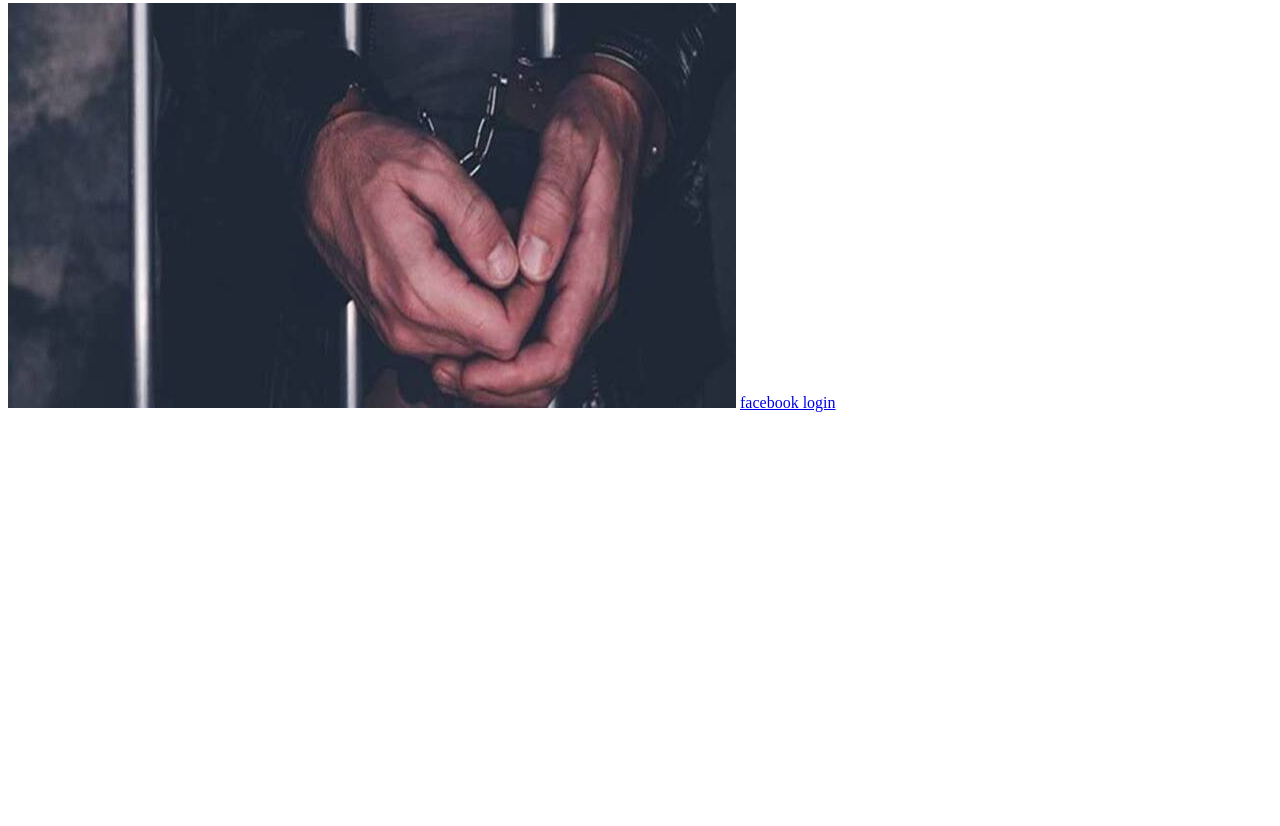
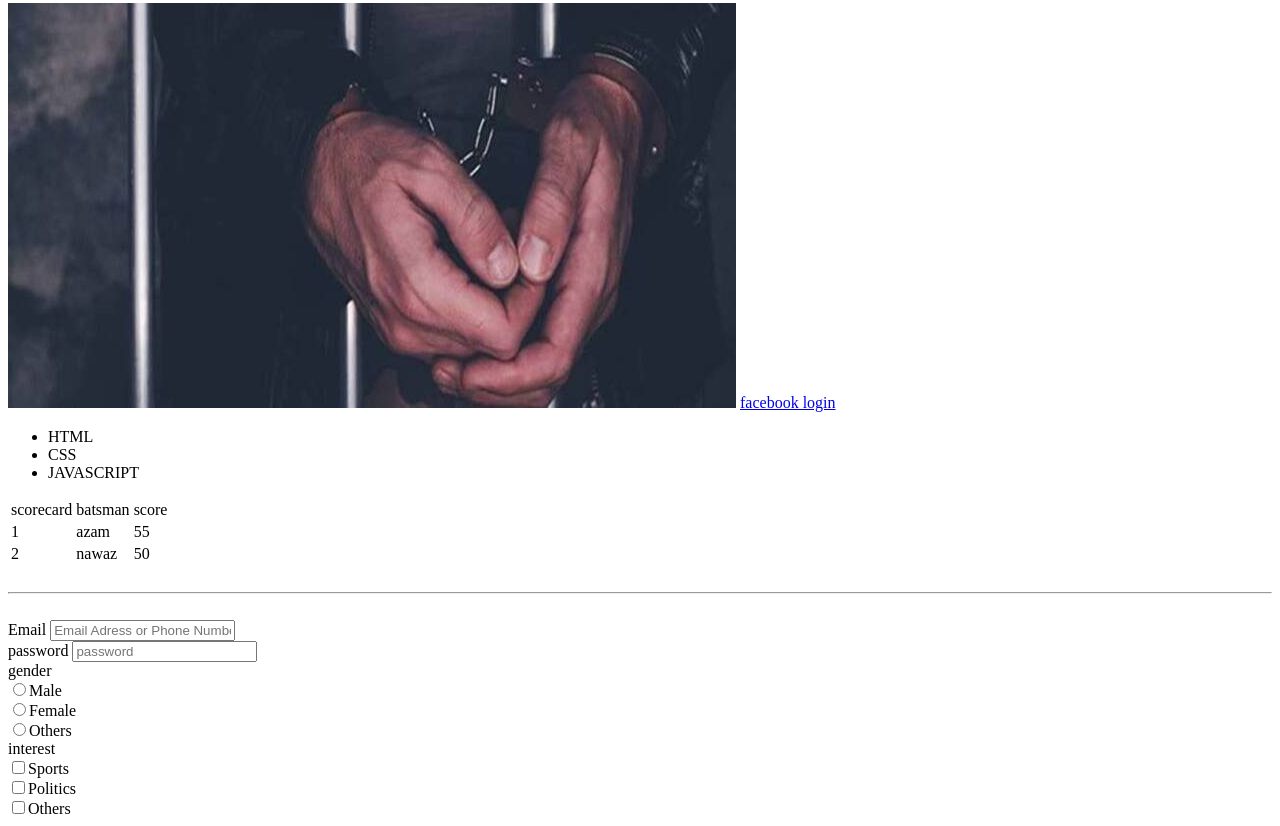
Before and after one commit to shaikmujeebcbit/HTML, a plain HTML site: page index.html in a window 1280 px wide. Shown: the part 319-1145 px from the top of the page. Before the commit the page ends 800 px from the top, so only its background shows below. Drawn offline with Linux system fonts and the light colour scheme; files whose address does not match are found by name.

Commit message:
created blog page

```diff
--- a/index.html
+++ b/index.html
@@ -1,10 +1,11 @@
 <!DOCTYPE html>
-<html>
+<html><!-- notes
+    paragraph <b> bold<it> italic <em> emphasis giving importants <spam>
+    -->
     <head>
-
     </head>
     <body>
-        <!-- heading tag (comments)-->
+        <!-- heading tag (comments)(control+backslach)-->
         <h1> Hello World </h1>
         <h2>Hello World</h2>
         <h3>Hello World</h3>
@@ -15,7 +16,53 @@
         <!-- Starting of paragraph graph-->
         <p> this is a paragraph</p>
         <!-- ending of paragraph graph-->
-        <img src="C:\Users\shaik\OneDrive\Desktop\HTML\assests\arrest-10.jpg" alt="arresting image">
+        <img src="C:\Users\shaik\OneDrive\Desktop\HTML\assests\images\arrest-10.jpg" alt="arresting image">
+       <!-- hyperlink tag for anchor tag -->
         <a href="https://www.facebook.com/login.php"> facebook login</a>
+        <!-- unordered list no numbering -->
+        <ul>
+            <li>HTML</li>
+            <li>CSS</li>
+            <li>JAVASCRIPT</li>
+        </ul>
+        <!-- TABLE TAG  -->
+        <table>
+            <!-- table row -->
+            <tr>
+                <!-- table discription -->
+                <td>scorecard</td>
+                <td>batsman</td>
+                <td>score</td>
+            </tr>
+            <tr>
+                <td>1</td>
+                <td>azam</td>
+                <td>55</td>
+            </tr>
+            <tr>
+                <td>2</td>
+                <td>nawaz</td>
+                <td>50</td>
+            </tr>
+        </table>
+        <!-- hr tag is use to draw a horizontal lineand br tag is use to get a horizontal space -->
+        <br>
+        <hr>
+        <br>
+        <!-- form parennt tag -->
+        <form>
+            <label> Email</label>
+            <input type="text" placeholder="Email Adress or Phone Number"/><br>
+            <label>password</label>
+            <input type="password" placeholder="password"/><br>
+            <label>gender</label><br>
+            <input type="radio"><label>Male</label><br>
+            <input type="radio"/><label>Female</label><br>
+            <input type="radio"/><label>Others</label><br>
+            <label>interest</label><br>
+            <input type="checkbox"/><label>Sports</label><br>
+            <input type="checkbox"/><label>Politics</label><br>
+            <input type="checkbox""/><label>Others</label><br>
+        </form>
     </body>
 </html>
```
Also changed, not shown: assests/images/arrest-10.jpg (renamed from assests/arrest-10.jpg), blog.html (added).
